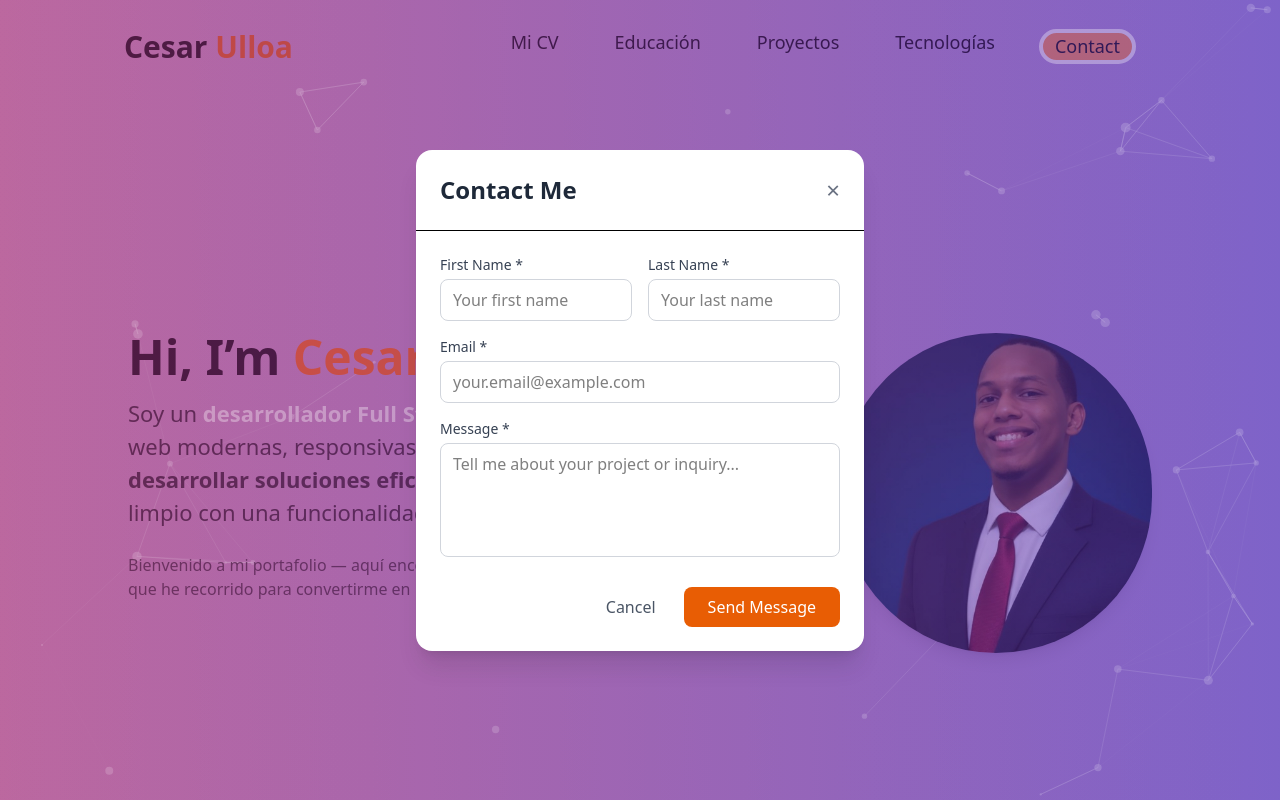
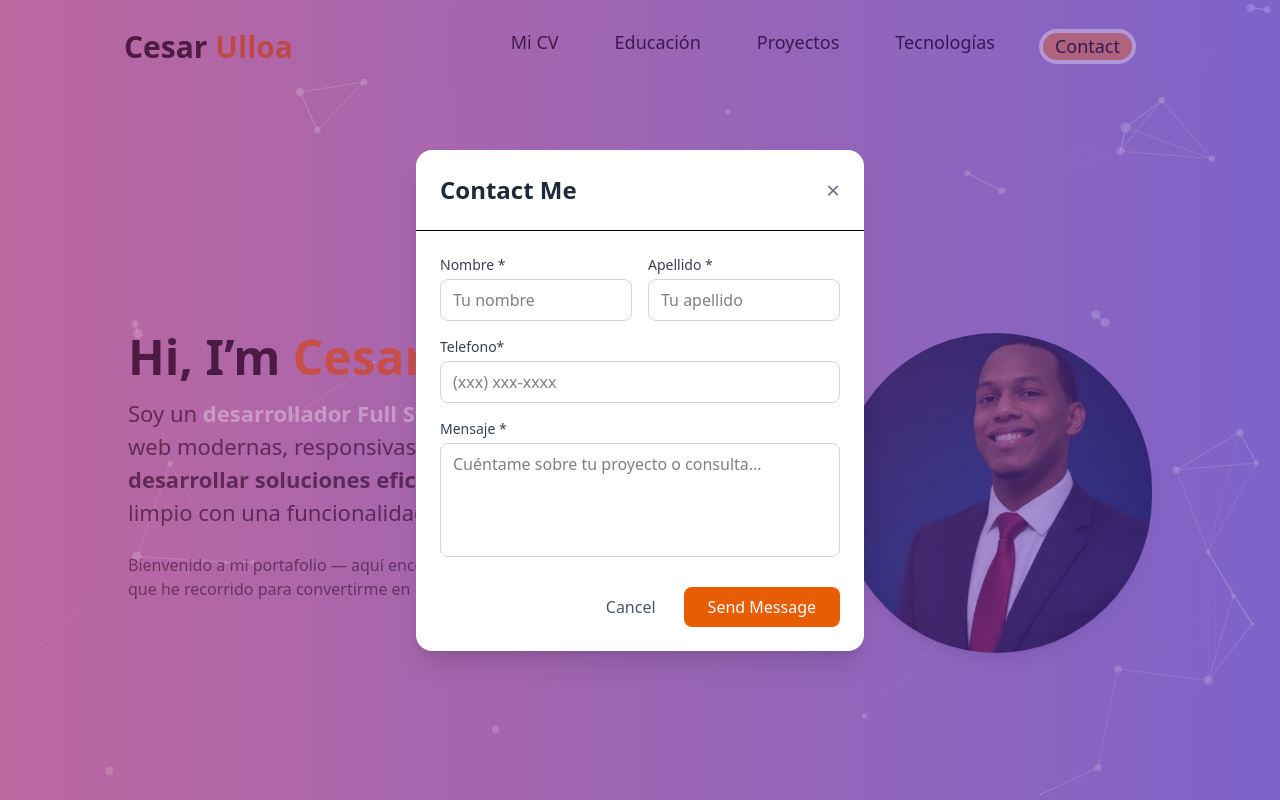
Before and after one commit to cesarulloaa/my-portfolio-cv, a React (Vite) app: page / in a window 1280 px wide. Both pictures are taken after a click on the button "Contact". Shown: the top 800 px of the page. Built offline with nearby package versions, Linux system fonts and the light colour scheme.

Commit message:
cambios fianles

```diff
--- a/package.json
+++ b/package.json
@@ -14,6 +14,7 @@
     "@tsparticles/react": "^3.0.0",
     "@tsparticles/slim": "^3.9.1",
     "autoprefixer": "^10.4.20",
+    "axios": "^1.13.2",
     "lucide-react": "^0.542.0",
     "motion": "^12.23.12",
     "postcss": "^8.4.35",
--- a/src/components/Modal.tsx
+++ b/src/components/Modal.tsx
@@ -1,4 +1,8 @@
 import { useState } from 'react';
+import axios from 'axios';
+
+
+
 
 type ContactModalProps = {
     isOpen: boolean;
@@ -9,7 +13,7 @@ export default function ContactModal({ isOpen, onClose }: ContactModalProps) {
     const [formData, setFormData] = useState({
         firstName: '',
         lastName: '',
-        email: '',
+        phone: '',
         message: ''
     });
 
@@ -22,10 +26,15 @@ export default function ContactModal({ isOpen, onClose }: ContactModalProps) {
 
     const handleSubmit = (e: React.FormEvent<HTMLFormElement>) => {
         e.preventDefault();
-        // Aquí puedes agregar la lógica para enviar el formulario
-        console.log('Datos del formulario:', formData);
-        alert('¡Mensaje enviado! Te contactaré pronto.');
-        onClose(); // Cierra el modal después de enviar
+        axios.post('http://localhost:3000/api/contact', formData)
+            .then(response => {
+                console.log('Datos del formulario:', response.data);
+                alert('¡Mensaje enviado! Te contactaré pronto.');
+                onClose();
+            }).catch(error => {
+                console.error('Error al enviar el formulario:', error);
+                alert('Hubo un error al enviar el mensaje. Por favor, inténtalo de nuevo más tarde.');
+            });
     };
 
     if (!isOpen) return null;
@@ -49,7 +58,7 @@ export default function ContactModal({ isOpen, onClose }: ContactModalProps) {
                     <div className="grid grid-cols-2 gap-4 mb-4">
                         <div>
                             <label htmlFor="firstName" className="block text-sm font-medium text-gray-700 mb-1">
-                                First Name *
+                                Nombre *
                             </label>
                             <input
                                 type="text"
@@ -59,12 +68,12 @@ export default function ContactModal({ isOpen, onClose }: ContactModalProps) {
                                 value={formData.firstName}
                                 onChange={handleChange}
                                 className="w-full px-3 py-2 border border-gray-300 rounded-lg focus:outline-none focus:ring-2 focus:ring-primary-500"
-                                placeholder="Your first name"
+                                placeholder="Tu nombre"
                             />
                         </div>
                         <div>
                             <label htmlFor="lastName" className="block text-sm font-medium text-gray-700 mb-1">
-                                Last Name *
+                                Apellido *
                             </label>
                             <input
                                 type="text"
@@ -74,30 +83,30 @@ export default function ContactModal({ isOpen, onClose }: ContactModalProps) {
                                 value={formData.lastName}
                                 onChange={handleChange}
                                 className="w-full px-3 py-2 border border-gray-300 rounded-lg focus:outline-none focus:ring-2 focus:ring-primary-500"
-                                placeholder="Your last name"
+                                placeholder="Tu apellido"
                             />
                         </div>
                     </div>
 
                     <div className="mb-4">
                         <label htmlFor="email" className="block text-sm font-medium text-gray-700 mb-1">
-                            Email *
+                            Telefono*
                         </label>
                         <input
-                            type="email"
-                            id="email"
-                            name="email"
+                            type="tel"
+                            id="phone"
+                            name="phone"
                             required
-                            value={formData.email}
+                            value={formData.phone}
                             onChange={handleChange}
                             className="w-full px-3 py-2 border border-gray-300 rounded-lg focus:outline-none focus:ring-2 focus:ring-primary-500"
-                            placeholder="your.email@example.com"
+                            placeholder="(xxx) xxx-xxxx"
                         />
                     </div>
 
                     <div className="mb-6">
                         <label htmlFor="message" className="block text-sm font-medium text-gray-700 mb-1">
-                            Message *
+                            Mensaje *
                         </label>
                         <textarea
                             id="message"
@@ -107,7 +116,7 @@ export default function ContactModal({ isOpen, onClose }: ContactModalProps) {
                             value={formData.message}
                             onChange={handleChange}
                             className="w-full px-3 py-2 border border-gray-300 rounded-lg focus:outline-none focus:ring-2 focus:ring-primary-500 resize-none"
-                            placeholder="Tell me about your project or inquiry..."
+                            placeholder="Cuéntame sobre tu proyecto o consulta..."
                         />
                     </div>
 
```
Also changed, not shown: 2 other files (tests, documents, lock files or other folders).
